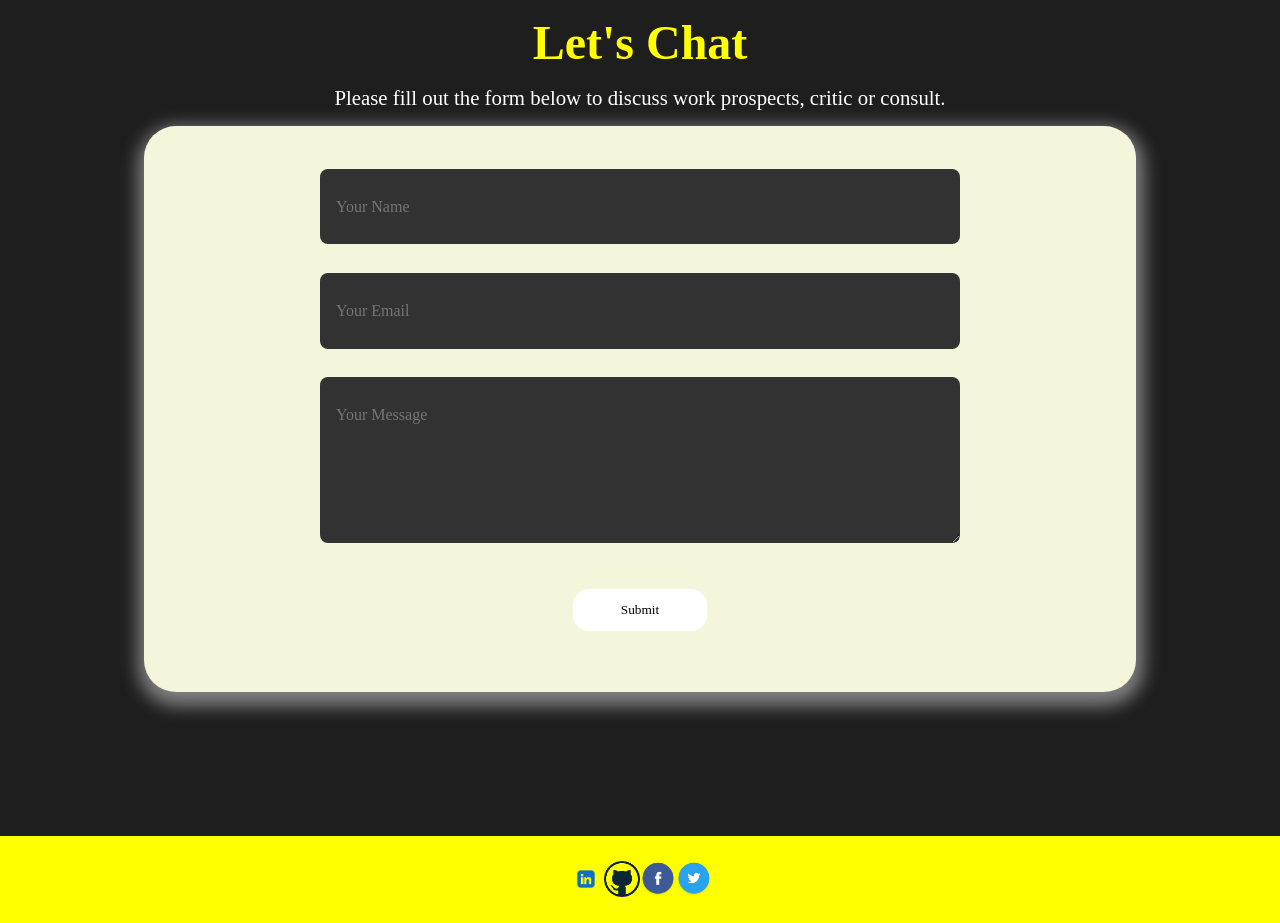
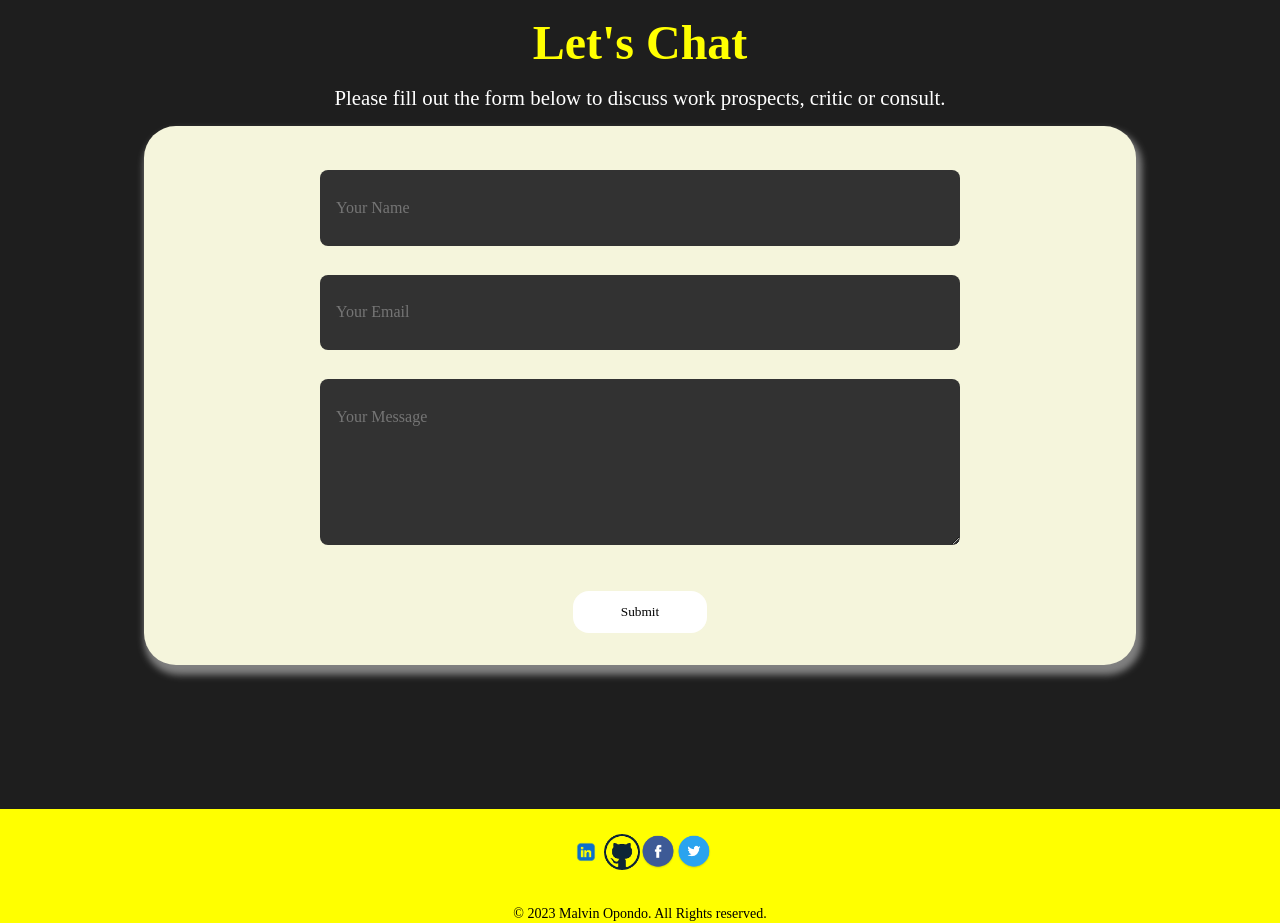
Before and after one commit to Malvino-creator/portfolio, a React (Create React App) app: page / in a window 1280 px wide. Shown: the part 2480-3403 px from the top of the page. Built offline with nearby package versions, Linux system fonts and the light colour scheme.

Commit message:
Debugging

```diff
--- a/src/components/Contacts/contact.css
+++ b/src/components/Contacts/contact.css
@@ -13,7 +13,7 @@
 .form-container{
     background-color: beige;
     border-radius: 2rem;
-    box-shadow: 1px 7px 17px 7px grey;
+    box-shadow: 3px 7px 7px 3px grey;
 }
 .contactPageTitle{
     font-size: 3rem;
@@ -39,12 +39,12 @@
 }
 .contactForm{
     margin: 1rem;
-    padding: 1.8rem;
+    padding-top: 1.9rem;
     display: flex;
     flex-direction: column;
     justify-content: center;
     align-items: center;
-    width: 100vw;
+    width: 150vw;
     max-width: 60rem;
 }
 .name, .email, .message{
```
